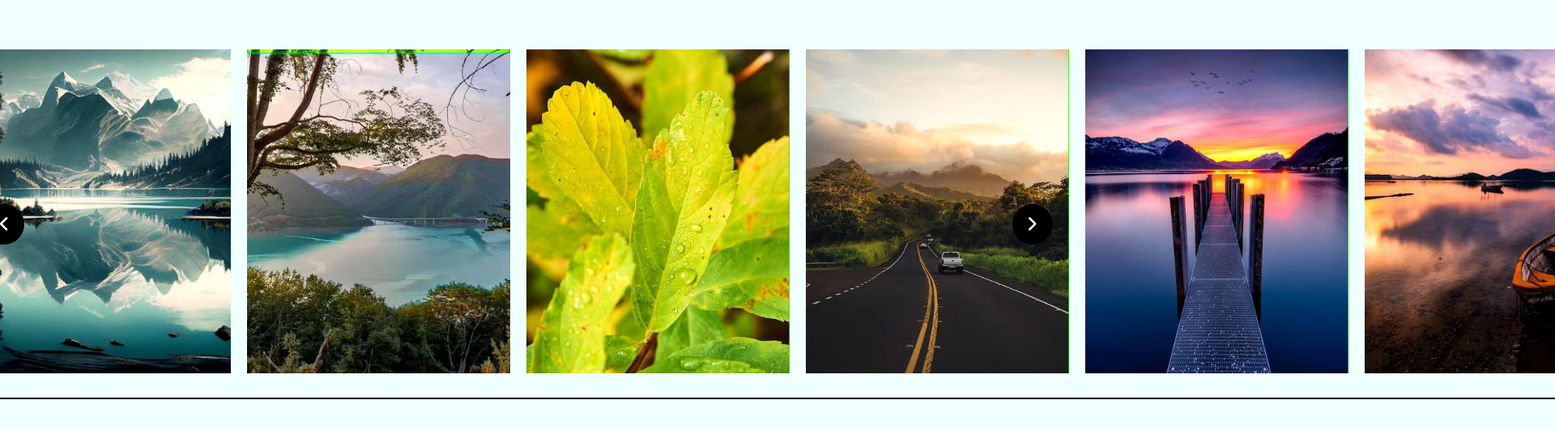
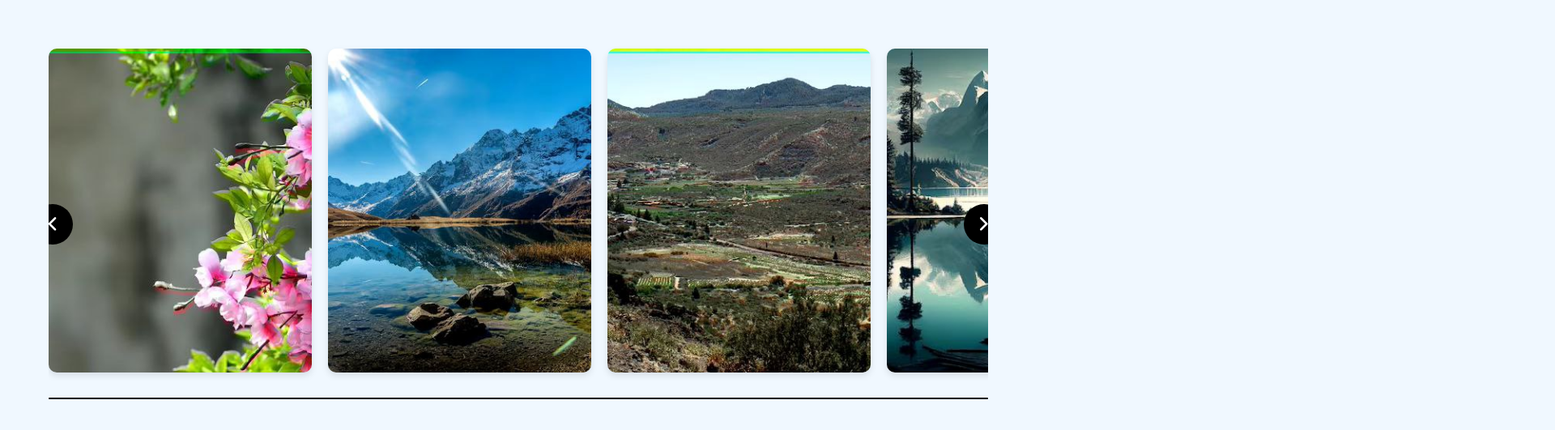
Before and after one commit to Keshavjangid124/imageslider, a plain HTML site: page index.html in a window 1280 px wide. Shown: the part 123-654 px from the top of the page at 81% size, 1920 px wide, since content can reach past the window. Drawn offline with nearby package versions, Linux system fonts and the light colour scheme.

Commit message:
style.css

```diff
--- a/style.css
+++ b/style.css
@@ -1,106 +1,124 @@
-*{
+* {
   margin: 0;
   padding: 0;
   box-sizing: border-box;
+}
 
-}
-body{
+body {
   display: flex;
   align-items: center;
   justify-content: center;
   min-height: 100vh;
-    background-color: azure;
+  background-color: #f0f8ff; /* soft azure */
+  font-family: 'Segoe UI', Tahoma, Geneva, Verdana, sans-serif;
 }
-.container{
+
+.slider-container {
   max-width: 1200px;
   width: 95%;
+  padding: 20px;
 }
-.slider-wrapper .slide-button{
+
+.slider-wrapper {
+  position: relative;
+  overflow: hidden;
+}
+
+.slide-button {
   position: absolute;
   top: 50%;
+  transform: translateY(-50%);
   height: 50px;
   width: 50px;
+  background: #000;
   color: #fff;
+  font-size: 2.2rem;
   border: none;
-    outline: none;
-    background: #000;
-    font-size: 2.2rem;
+  border-radius: 50%;
   cursor: pointer;
-    border-radius: 50%;
-    transform: translateY(-50%);
-
+  z-index: 2;
+  transition: background 0.3s ease;
 }
 
-.slider-wrapper .slide-button:hover{
+.slide-button:hover {
   background: #444;
 }
 
-.slider-wrapper .slide-button#prev-slide{
+#prev-slide {
   left: -20px;
-
-}
-.slider-wrapper .slide-button#next-slide{
-    right: -20px;
-
-}
-.slider-wrapper .image-list{
-display: grid;
-gap: 20px;
-font-size: 0;
-margin-bottom: 30px;
-overflow-x: auto;
-scrollbar-width: none;
-grid-template-columns: repeat(10,1fr);
-}
-.slider-wrapper .image-list::-webkit-scrollbar{
-    display: none;
 }
 
-.slider-wrapper .image-list .image-item{
+#next-slide {
+  right: -20px;
+}
+
+.image-list {
+  display: grid;
+  grid-template-columns: repeat(10, 1fr);
+  gap: 20px;
+  overflow-x: auto;
+  padding: 10px 0;
+  scroll-behavior: smooth;
+  scrollbar-width: none; /* Firefox */
+}
+
+.image-list::-webkit-scrollbar {
+  display: none; /* Chrome */
+}
+
+.image-item {
   width: 325px;
   height: 400px;
   object-fit: cover;
+  border-radius: 10px;
+  box-shadow: 0 4px 8px rgba(0, 0, 0, 0.1);
+  transition: transform 0.3s ease;
+}
 
+.image-item:hover {
+  transform: scale(1.02);
 }
-.container .slider-scrollbar{
+
+.slider-scrollbar {
   height: 24px;
-    width: 100%;
   display: flex;
   align-items: center;
+  margin-top: 10px;
 }
-.slider-scrollbar .scrollbar-track{
+
+.scrollbar-track {
   height: 2px;
   width: 100%;
   background: #ccc;
+  border-radius: 4px;
   position: relative;
-    border-radius: 4px;
+  transition: height 0.3s;
+}
 
+.slider-scrollbar:hover .scrollbar-track {
+  height: 4px;
 }
-.slider-scrollbar:hover .scrollbar-track{
-    height: 4px;
 
-}
-.slider-scrollbar .scrollbar-thumb{
-    position: absolute   ;
+.scrollbar-thumb {
+  position: absolute;
   height: 100%;
   width: 100%;
   background: #000;
   border-radius: inherit;
   cursor: grab;
+}
 
-}
-.slider-scrollbar .scrollbar-track:active{
+.scrollbar-track:active .scrollbar-thumb {
   cursor: grabbing;
   height: 8px;
-    top:-2px;
+  top: -2px;
+}
 
-}
-.slider-scrollbar .scrollbar-thumb::after{
+.scrollbar-thumb::after {
   content: "";
   position: absolute;
+  top: -10px;
+  bottom: -10px;
   left: 0;
   right: 0;
-    top: -10px;
-    bottom: -10px  ;
-
 }
```
Lines whose indentation alone changed are shown as unchanged.
